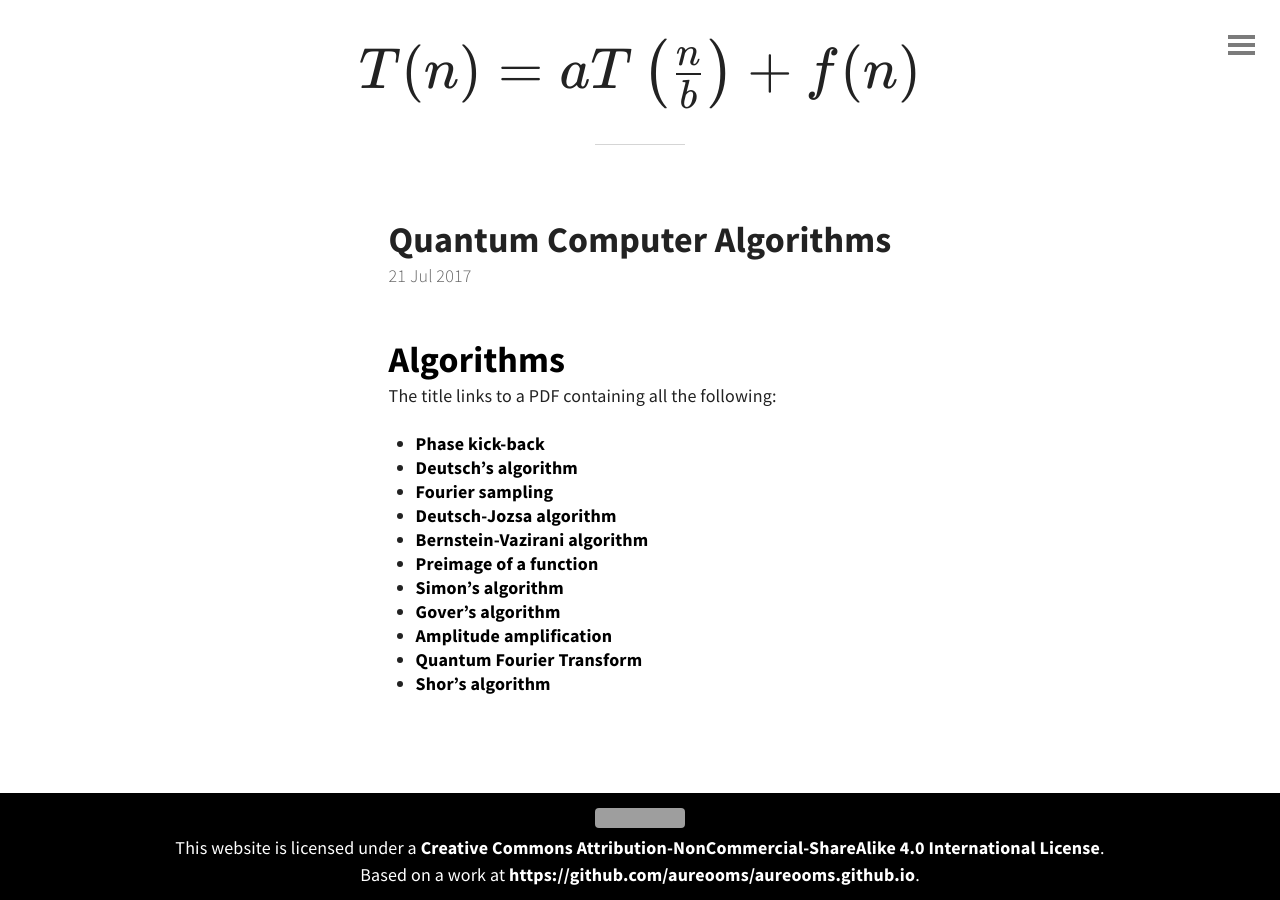
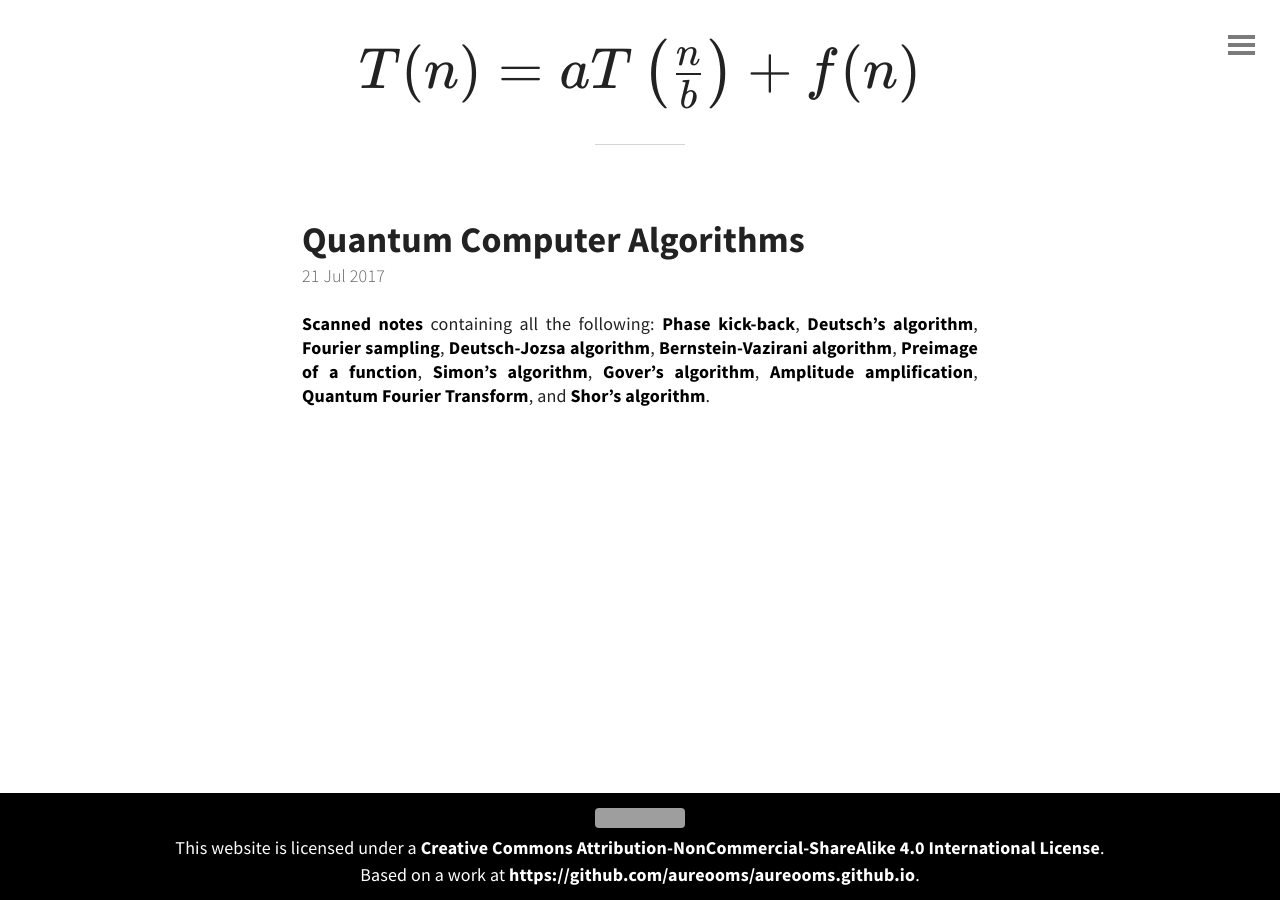
Before and after one commit to aureooms/aureooms.github.io, a Jekyll site: the page built from _posts/2017-07-21-quantum-computer-algorithms.md, in a window 1280 px wide. Built offline with Jekyll 4.4.1, drawn with Linux system fonts in a browser that asks for light colours; nearby versions of some CDN libraries; grey boxes are pictures that could not be loaded.

Commit message:
better formatting for quantum computer algorithms

```diff
--- a/_posts/2017-07-21-quantum-computer-algorithms.md
+++ b/_posts/2017-07-21-quantum-computer-algorithms.md
@@ -2,18 +2,17 @@
 title: Quantum Computer Algorithms
 ---
 
-## [Algorithms](https://ipfs.io/ipfs/QmctoycyfhWTrDy4c4jZeyLcRmmutFii5H5RLGk7pMbDoS)
-
-The title links to a PDF containing all the following:
-
-- [Phase kick-back](https://ipfs.io/ipfs/QmP44FjtNGGS5zvoyhxveNSJshvSobKrfQdEcxRLurqaon)
-- [Deutsch's algorithm](https://ipfs.io/ipfs/Qma3KPLTHexwfstuK9cWaR5f9EfJcw5z7Se4Pi3Qs8sHfF)
-- [Fourier sampling](https://ipfs.io/ipfs/QmQdQ4cit6t32D7AmFhZzF2wLtkmVv5qTBDVt1N5XXhSwc)
-- [Deutsch-Jozsa algorithm](https://ipfs.io/ipfs/QmSQGPw7VKiyFMZiN5Abirg291wquS2oxVu7jbQc1BMbgu)
-- [Bernstein-Vazirani algorithm](https://ipfs.io/ipfs/QmSRDLPx9bgswjP23VQSACwvBd4QgDo1DyL3dGu5Bjv1HD)
-- [Preimage of a function](https://ipfs.io/ipfs/Qmcy9a2aLNS2dvfXRaTJ6LBxY9RfJiDAGP9UNtGshbCeAk)
-- [Simon's algorithm](https://ipfs.io/ipfs/Qma7ysFrm5SxVwELzy9eNcLKGh1DogY1sLotpXmdu87GeS)
-- [Gover's algorithm](https://ipfs.io/ipfs/QmeyDeUgwYZJEC4dHYz3rEVDJHwSoA84HoaQpFjRTzjS8v)
-- [Amplitude amplification](https://ipfs.io/ipfs/QmR3fConAUYAnqFqfv9meKW9NkrmJsBsDwjEJMazGrr1U5)
-- [Quantum Fourier Transform](https://ipfs.io/ipfs/QmRcrn1hjpex3H6vSAhpAuTNyuXVkpz4gKV6heHgdNCenh)
-- [Shor's algorithm](https://ipfs.io/ipfs/QmdK1mNmR3ASVShWM2jSxhDzm1aRD4mVofvvmK8f3HH1Em)
+[Scanned notes](https://ipfs.io/ipfs/QmctoycyfhWTrDy4c4jZeyLcRmmutFii5H5RLGk7pMbDoS)
+containing all the following:
+[Phase kick-back](https://ipfs.io/ipfs/QmP44FjtNGGS5zvoyhxveNSJshvSobKrfQdEcxRLurqaon),
+[Deutsch's algorithm](https://ipfs.io/ipfs/Qma3KPLTHexwfstuK9cWaR5f9EfJcw5z7Se4Pi3Qs8sHfF),
+[Fourier sampling](https://ipfs.io/ipfs/QmQdQ4cit6t32D7AmFhZzF2wLtkmVv5qTBDVt1N5XXhSwc),
+[Deutsch-Jozsa algorithm](https://ipfs.io/ipfs/QmSQGPw7VKiyFMZiN5Abirg291wquS2oxVu7jbQc1BMbgu),
+[Bernstein-Vazirani algorithm](https://ipfs.io/ipfs/QmSRDLPx9bgswjP23VQSACwvBd4QgDo1DyL3dGu5Bjv1HD),
+[Preimage of a function](https://ipfs.io/ipfs/Qmcy9a2aLNS2dvfXRaTJ6LBxY9RfJiDAGP9UNtGshbCeAk),
+[Simon's algorithm](https://ipfs.io/ipfs/Qma7ysFrm5SxVwELzy9eNcLKGh1DogY1sLotpXmdu87GeS),
+[Gover's algorithm](https://ipfs.io/ipfs/QmeyDeUgwYZJEC4dHYz3rEVDJHwSoA84HoaQpFjRTzjS8v),
+[Amplitude amplification](https://ipfs.io/ipfs/QmR3fConAUYAnqFqfv9meKW9NkrmJsBsDwjEJMazGrr1U5),
+[Quantum Fourier Transform](https://ipfs.io/ipfs/QmRcrn1hjpex3H6vSAhpAuTNyuXVkpz4gKV6heHgdNCenh),
+and
+[Shor's algorithm](https://ipfs.io/ipfs/QmdK1mNmR3ASVShWM2jSxhDzm1aRD4mVofvvmK8f3HH1Em).
```
